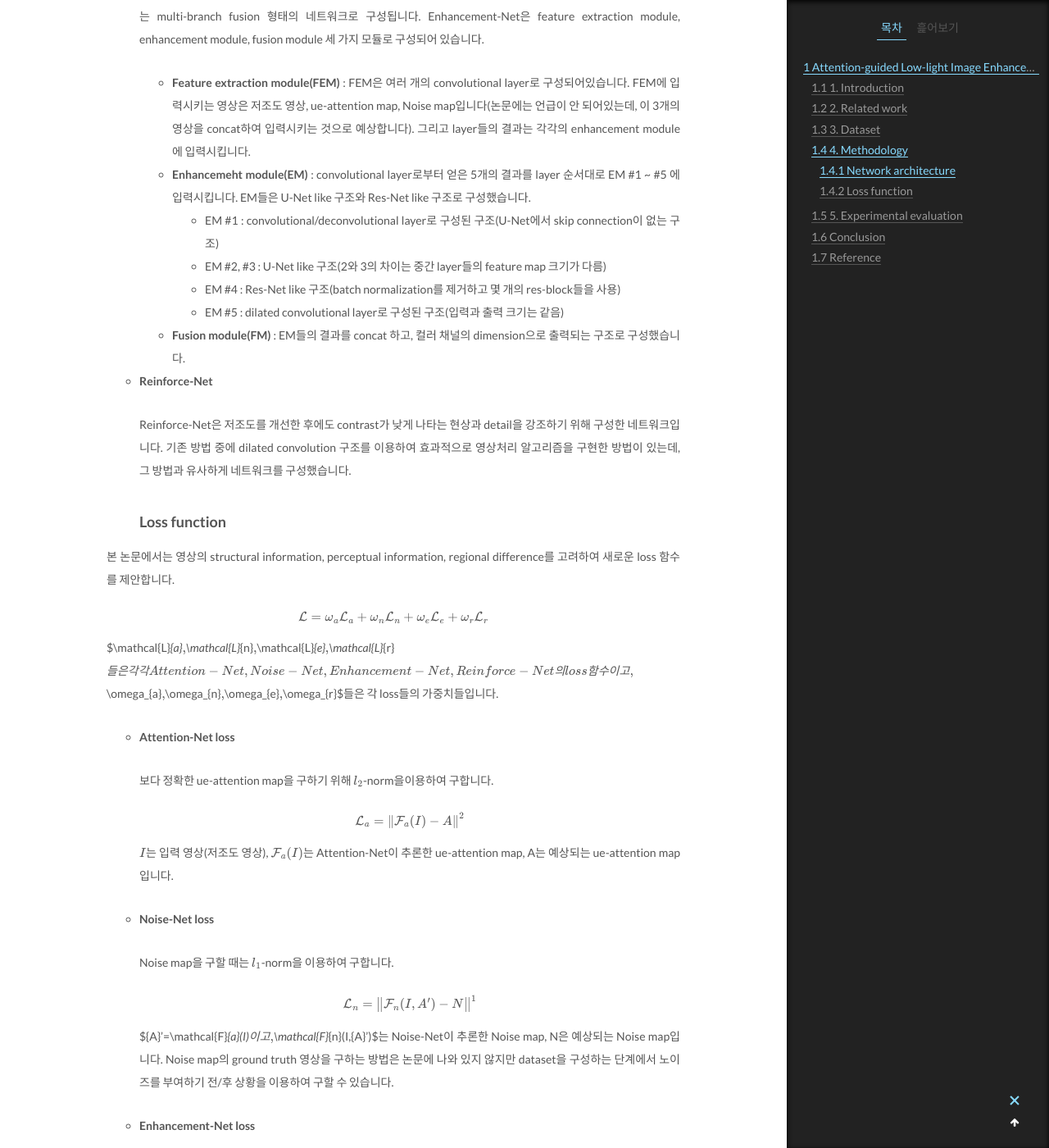
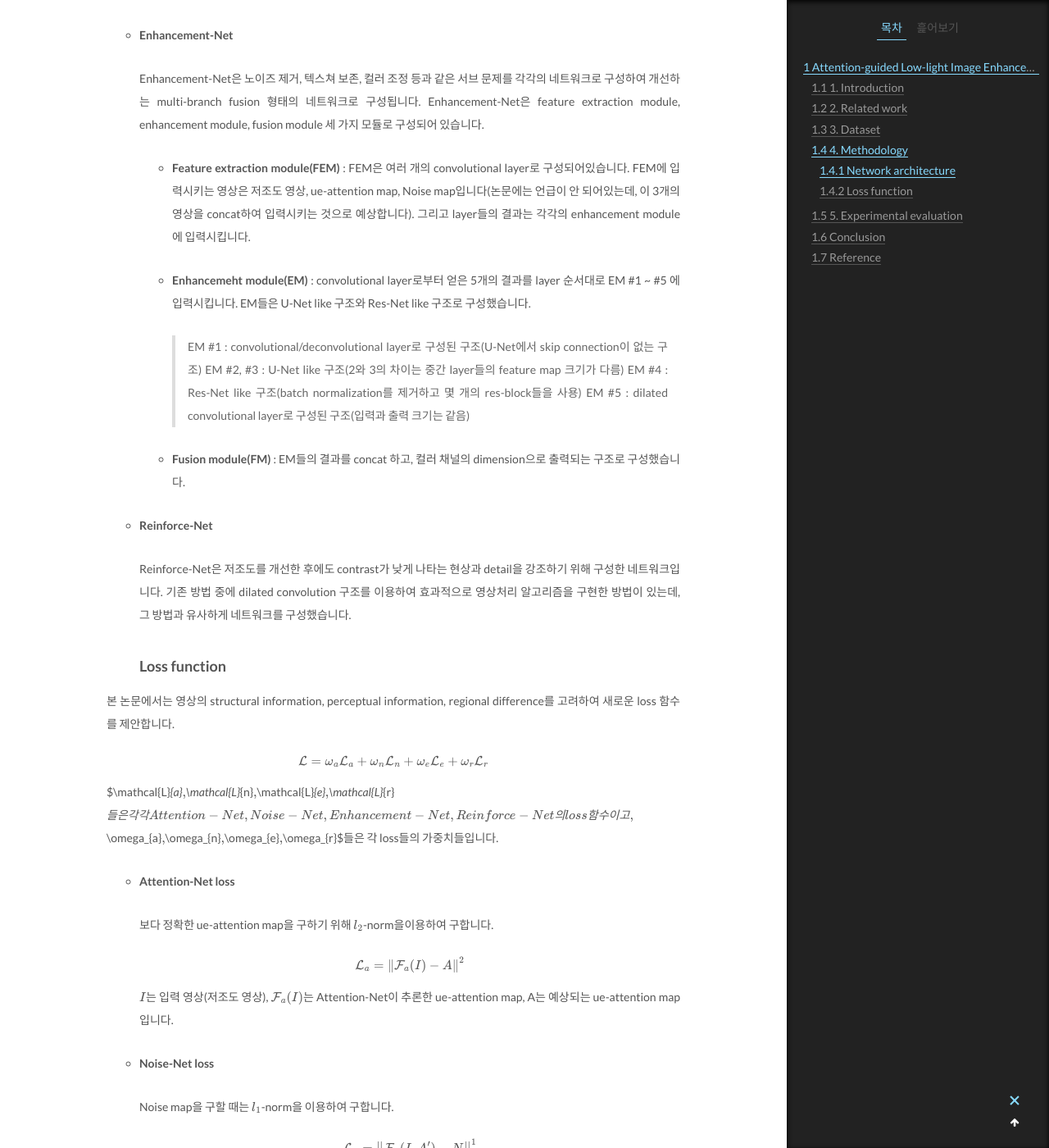
Before and after one commit to CH-Improc/ch-improc.github.io, a Jekyll site: the page built from _posts/2020-01-23-attention-guided-low-light-enhancement.md, in a window 1280 px wide and 1400 px high, scrolled down 5047 px. Shown: the whole window at 82% size. Built offline with Jekyll 4.4.1, drawn with Linux system fonts in a browser that asks for light colours; formulas are drawn with MathJax 3; some of the changed text lies outside the part shown.

Commit message:
Fixed tex and section

```diff
--- a/_posts/2020-01-23-attention-guided-low-light-enhancement.md
+++ b/_posts/2020-01-23-attention-guided-low-light-enhancement.md
@@ -59,8 +59,9 @@ Real-world에서 대량의 {저조도 영상, 적정 조도 영상} 쌍 dataset
 
 학습 dataset에 사용되는 영상은 기본적으로 고품질의 적정 조도에서 촬영된 영상이며, 이러한 고품질 영상에 저조도환경을 합성하여 {저조도 영상, 적정 조도 영상} 쌍을 구성합니다. 이 논문에서는 PASCAL VOC, MS COCO 등의 널리 사용되는 dataset에서 고화질의 적정 조도 영상을 선별하기 위해 아래 3가지 방법을 이용합니다.
 
-- **Darkness estimation**
-  적정 조도의 영상을 선별하기 위해 다음과 같은 방법을 적용합니다. 먼저 영상에 super-pixel segmentation을 적용하고, 각 super-pixel의 mean/variance가 일정 threshold보다 높다면 해당 super-pixel의 밝기는 밝다고 판단합니다. 그리고 밝다고 판단된 super-pixel의 수가 85% 이상이면 해당 영상은 적정 조도 영상으로 판단합니다.
+#### 	**Darkness estimation**
+
+적정 조도의 영상을 선별하기 위해 다음과 같은 방법을 적용합니다. 먼저 영상에 super-pixel segmentation을 적용하고, 각 super-pixel의 mean/variance가 일정 threshold보다 높다면 해당 super-pixel의 밝기는 밝다고 판단합니다. 그리고 밝다고 판단된 super-pixel의 수가 85% 이상이면 해당 영상은 적정 조도 영상으로 판단합니다.
 
 - **Blur estimation**
   뿌옇지 않고 디테일이 잘 표현된 영상을 선별하는 과정입니다. 영상에 laplacian filter를 적용하고, 그 결과의 variance 구했을 때, 그 값이 500 이상이라면 detail이 잘 표현된 영상으로 판단합니다.
@@ -74,15 +75,19 @@ Real-world에서 대량의 {저조도 영상, 적정 조도 영상} 쌍 dataset
 
 - **Low-light image synthesis**
   다중 노출 영상에서의 저노출 영상과, 저조도 영상의 차이를 분석해본 결과, 이 둘은 서로 감마 변환(gamma transformation)의 선형 결합으로 근사 표현된다고 합니다. 감마 변환의 선형 결합 방법은 아래 수식과 같습니다. 이 방법으로 저조도를 합성합니다.
+
   $$ I_{out}^{(i)} = \beta \times (\alpha \times I_{in}^{(i)})^{\gamma}, i \in \left \{ R,G,B \right \} $$
+
   $\alpha$와 $\beta$는 선형 변환을 의미하고, $\gamma$는 감마 변환을 의미합니다.
 
-  <center><img src="./assets/AgLLNet_figures/fig05.png" width=67% height=67%></center>
+<center><img src="./assets/AgLLNet_figures/fig05.png" width=67% height=67%></center>
   위 그림은 저조도 합성 결과를 검증하는 그림입니다. 그래프는 $YCbCr$의 $Y$채널 히스토그램이며, 저조도를 합성한 영상과 저노출의 영상을 비교했을 때 유사한 것을 알 수 있습니다.
 
 - 노이즈는 카메라 내에서 처리하는 영상처리(Image processing) 파이프라인을 고려하여 real-world 저조도 잡음인 Gaussian-Poisson mixed 노이즈 모델을 이용하여 합성합니다.
-  $$ I_{out}=M^{-1}(M(f(\mathcal{P}(I_{in})+N_{G})))_$$
-  $\mathcal{P}$는 variance $\sigma_{p}^{2}$에 따른 poisson노이즈를 부여하는 함수, $N_{G}$는 variance $\sigma _{g}^{2}$에 따른 additive white gaussian noise, $f(x)$는 camera response 함수, $M(x)$와 $M^{-1}(x)$는 각각 RGB to Bayer 함수와 그 역변환 함수인 demosaicing 함수입니다. 영상 압축은 고려하지 않았습니다.
+
+  $$ I_{out}=M^{-1}(M(f( \mathcal{P}( I_{in} ) + N_{G} ))) $$
+
+  $\mathcal{P}$는 variance $\sigma_{p}^{2}$에 따른 poisson 노이즈를 부여하는 함수, $N_{G}$는 variance $\sigma _{g}^{2}$에 따른 additive white gaussian noise, $f(x)$는 camera response 함수, $M(x)$와 $M^{-1}(x)$는 각각 RGB to Bayer 함수와 그 역변환 함수인 demosaicing 함수입니다. 영상 압축은 고려하지 않았습니다.
 
 - **Image contrast amplification**
 
@@ -99,7 +104,7 @@ Real-world에서 대량의 {저조도 영상, 적정 조도 영상} 쌍 dataset
 
   Attention-Net은 저조도 영역을 추정하는 네트워크로, 후술할 Enhancement-Net이 저조도 영역에 좀 더 집중할 수 있도록 보조(guide)해주는 ue(under exposure)-attention map을 생성하는 네트워크입니다. ue-attention map은 저조도 영역의 개선이 덜 되거나 과도하게 개선되는 현상을 줄이는 역할을 합니다. Attention-Net의 구조는 U-Net구조로 구성했습니다. ue-attention map은 다음과 같이 구합니다.
 
-  $$ A=\frac{\left | max_{c}(R) - max_{c}(\mathcal{F}(R)) \right |}{max_{c}(R)} $$_
+  $$ A=\frac{\left | max_{c}(R) - max_{c}(\mathcal{F}(R)) \right |}{max_{c}(R)} $$
 
   $max_{c}(x)$는 color채널 중에 최댓값을 반환하는 함수, $R$은 ground truth인 적정 조도 영상, $\mathcal{F}(R)$는 합성한 저조도 영상, $A$는 ue-attention map입니다.
 
@@ -115,12 +120,17 @@ Real-world에서 대량의 {저조도 영상, 적정 조도 영상} 쌍 dataset
   Enhancement-Net은 노이즈 제거, 텍스쳐 보존, 컬러 조정 등과 같은 서브 문제를 각각의 네트워크로 구성하여 개선하는 multi-branch fusion 형태의 네트워크로 구성됩니다. Enhancement-Net은 feature extraction module, enhancement module, fusion module 세 가지 모듈로 구성되어 있습니다.
 
   - **Feature extraction module(FEM)** : FEM은 여러 개의 convolutional layer로 구성되어있습니다. FEM에 입력시키는 영상은 저조도 영상, ue-attention map, Noise map입니다(논문에는 언급이 안 되어있는데, 이 3개의 영상을 concat하여 입력시키는 것으로 예상합니다). 그리고 layer들의 결과는 각각의 enhancement module에 입력시킵니다.
+
   - **Enhancemeht module(EM)** : convolutional layer로부터 얻은 5개의 결과를 layer 순서대로 EM #1 ~ #5 에 입력시킵니다. EM들은 U-Net like 구조와 Res-Net like 구조로 구성했습니다.
-    - EM #1 : convolutional/deconvolutional layer로 구성된 구조(U-Net에서 skip connection이 없는 구조)
-    - EM #2, #3 : U-Net like 구조(2와 3의 차이는 중간 layer들의 feature map 크기가 다름)
-    - EM #4 : Res-Net like 구조(batch normalization를 제거하고 몇 개의 res-block들을 사용)
-    - EM #5 : dilated convolutional layer로 구성된 구조(입력과 출력 크기는 같음)
+
+    > EM #1 : convolutional/deconvolutional layer로 구성된 구조(U-Net에서 skip connection이 없는 구조)
+    > EM #2, #3 : U-Net like 구조(2와 3의 차이는 중간 layer들의 feature map 크기가 다름)
+    > EM #4 : Res-Net like 구조(batch normalization를 제거하고 몇 개의 res-block들을 사용)
+    > EM #5 : dilated convolutional layer로 구성된 구조(입력과 출력 크기는 같음)
+
   - **Fusion module(FM)** : EM들의 결과를 concat 하고, 컬러 채널의 dimension으로 출력되는 구조로 구성했습니다.
+
+
 
 - **Reinforce-Net**
 
@@ -129,7 +139,7 @@ Real-world에서 대량의 {저조도 영상, 적정 조도 영상} 쌍 dataset
 
 본 논문에서는 영상의 structural information, perceptual information, regional difference를 고려하여 새로운 loss 함수를 제안합니다.
 
-$$ \mathcal{L}=\omega _{a}\mathcal{L}_{a}+\omega _{n}\mathcal{L}_{n}+\omega _{e}\mathcal{L}_{e}+\omega _{r}\mathcal{L}_{r} $$
+$$ \mathcal{L}=\omega_{a}\mathcal{L}_{a}+\omega_{n}\mathcal{L}_{n}+\omega_{e}\mathcal{L}_{e}+\omega_{r}\mathcal{L}_{r} $$
 
 $\mathcal{L}_{a}$, $\mathcal{L}_{n}$, $\mathcal{L}_{e}$, $\mathcal{L}_{r}$들은 각각 Attention-Net, Noise-Net, Enhancement-Net, Reinforce-Net의 loss 함수이고, $\omega_{a}$, $\omega_{n}$, $\omega_{e}$, $\omega_{r}$들은 각 loss들의 가중치들입니다.
 
@@ -173,9 +183,9 @@ $\mathcal{L}_{a}$, $\mathcal{L}_{n}$, $\mathcal{L}_{e}$, $\mathcal{L}_{r}$들은
 
   - **perceptual loss**는 고수준의 정보를 사용하여 시각적인 품질 개선하기 위해 설계되었습니다. content loss라고 불리기도 합니다. 이 논문에서는 pre-trained VGG-19 네트워크를 사용했습니다.
 
-    $$ \mathcal{L}_{ep}=\frac{1}{w _{ij}h_{ij}c_{ij}}\sum_{x=1}^{w _{ij}}\sum_{y=1}^{h_{ij}}\sum_{z=1}^{c _{ij}}\left \| \phi_{ij} ({I}')_{xyz} - \phi_{ij} (\tilde{I})_{xyz} \right \| $$_
+    $$ \mathcal{L}_{ep}=\frac{1}{w_{ij}h_{ij}c_{ij}}\sum_{x=1}^{w_{ij}}\sum_{y=1}^{h_{ij}}\sum_{z=1}^{c_{ij}}\left \| \phi_{ij} ({I}')_{xyz} - \phi_{ij} (\tilde{I})_{xyz} \right \| $$
 
-    수식에서 ${I}'=\mathcal{F}_{e}(I,{A}',{N}')$ 는 Enhancement-Net으로 부터 추론된 저조도가 개선된 영상, $\tilde{I}$는 적정 조도 영상을 의미합니다. $w_{ij}$, $h{ij}$, $c_{ij}$는 각각 VGG-19 네트워크 feature map의 각각 넓이, 높이, 개수를 의미하고, $\phi_{ij}$는 $i$-th block 안에 있는 $j$-th convolution layer의 feature map을 의미합니다.
+    수식에서 ${I}'=\mathcal{F}_{e}(I,{A}',{N}')$ 는 Enhancement-Net으로 부터 추론된 저조도가 개선된 영상, $\tilde{I}$는 적정 조도 영상을 의미합니다. $w_{ij}$, $h_{ij}$, $c_{ij}$는 각각 VGG-19 네트워크 feature map의 각각 넓이, 높이, 개수를 의미하고, $\phi_{ij}$는 $i$-th block 안에 있는 $j$-th convolution layer의 feature map을 의미합니다.
 
   - **regional loss**는 저조도 영역에 좀 더 주의(attention)하도록 설계되었습니다. 저조도 영역과 저조도 영역이 아닌 부분이 개선되면서 그 개선되는 정도의 균형을 맞추기 위해 아래와 같은 loss 함수를 제안합니다.
 
@@ -187,7 +197,7 @@ $\mathcal{L}_{a}$, $\mathcal{L}_{n}$, $\mathcal{L}_{e}$, $\mathcal{L}_{r}$들은
 
   Enhancement-Net loss에서 regional loss를 제외한 나머지 3개의 loss로 설계되었습니다.
 
-  $$ \mathcal{L}_{r}=\omega _{rb}\mathcal{L}_{rb}+\omega _{rs}\mathcal{L}_{rs}+\omega _{rp}\mathcal{L}_{rp} $$
+  $$ \mathcal{L}_{r}=\omega_{rb}\mathcal{L}_{rb}+\omega_{rs}\mathcal{L}_{rs}+\omega_{rp}\mathcal{L}_{rp} $$
 
   수식에서 $\mathcal{L}_{rb}$, $\mathcal{L}_{rs}$, $\mathcal{L}_{rp}$는 각각 bright loss, structural loss, perceptual loss를 의미하고 $\omega_{rb}$, $\omega_{rs}$, $\omega_{rp}$, 는 각각 해당하는 loss의 가중치들이며, Enhancement-Net의 해당하는 loss들과 동일합니다.
 
```
